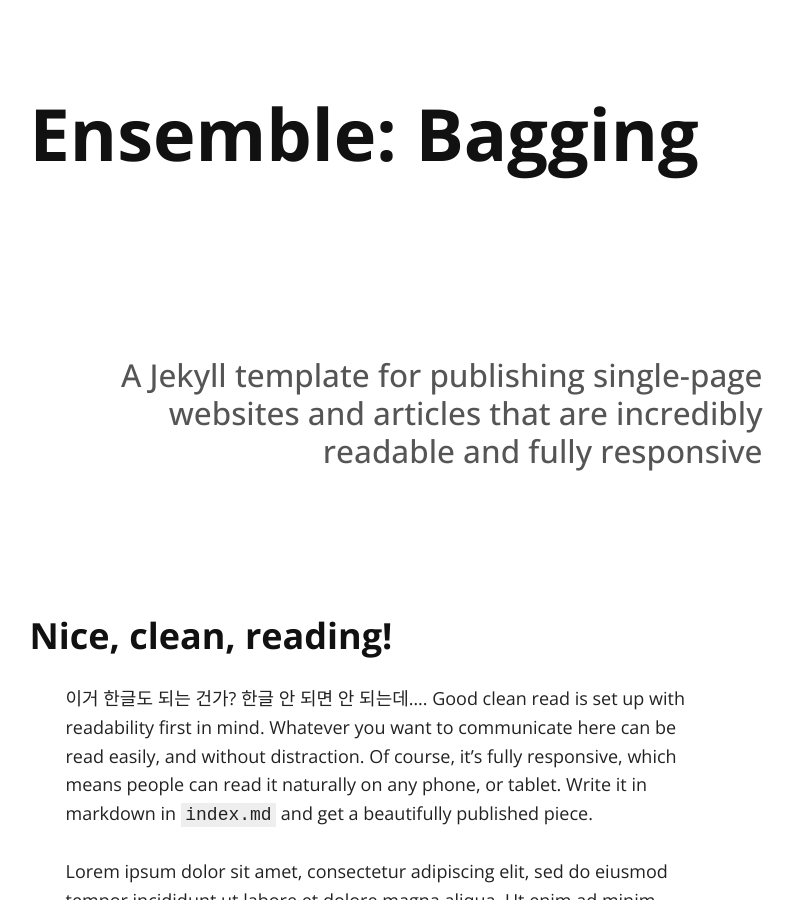
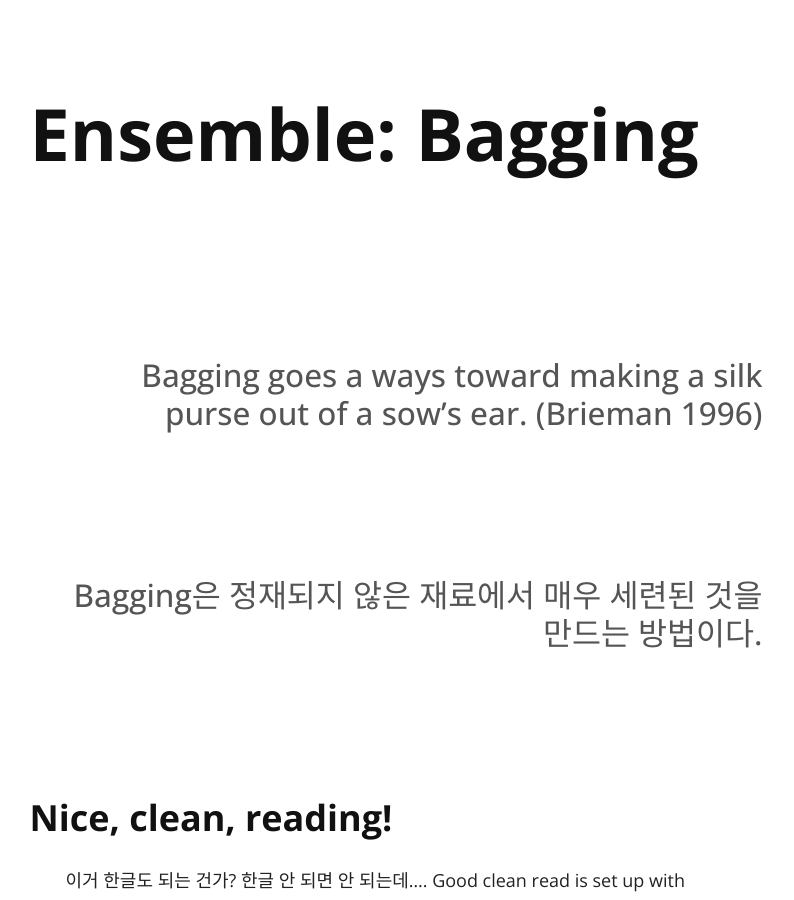
Before and after one commit to seokchaeyoon/seokchaeyoon.github.io, a Jekyll site: the page built from index.md, in a window 1280 px wide and 900 px high. Shown: the whole window, without its empty margins (262-1056 px from the left). Built offline with Jekyll 4.4.1, drawn with Linux system fonts in a browser that asks for light colours; nearby versions of some CDN libraries; our own code applies the rules of GitHub Pages for plain Markdown files.

Commit message:
Update index.md

```diff
--- a/index.md
+++ b/index.md
@@ -2,7 +2,8 @@
 layout: default
 ---
 
-## A Jekyll template for publishing single-page websites and articles that are incredibly readable and fully responsive
+## Bagging goes a ways toward making a silk purse out of a sow’s ear. (Brieman 1996)
+## Bagging은 정재되지 않은 재료에서 매우 세련된 것을 만드는 방법이다.
 
 ### Nice, clean, reading!
 
```
